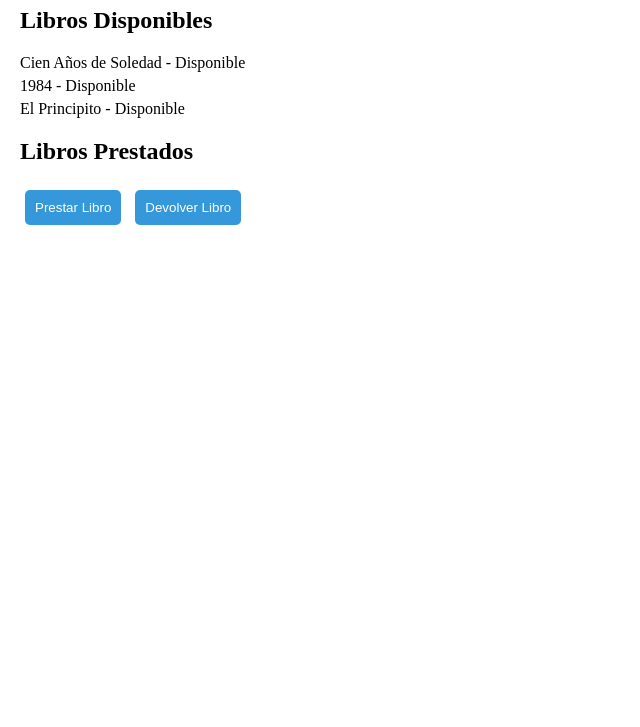
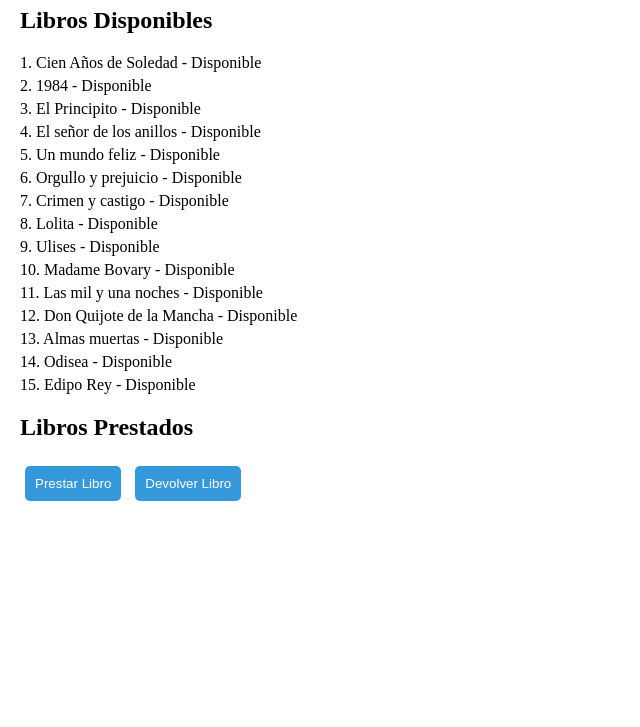
Before and after one commit to Steft91/Conjunta2P, a plain HTML site: page index.html in a window 1280 px wide. Shown: the part 73-800 px from the top of the page, without its empty margins (0-640 px from the left). Drawn offline with Linux system fonts and the light colour scheme.

Commit message:
ACTUALIZADO

```diff
--- a/css/style.css
+++ b/css/style.css
@@ -3,7 +3,7 @@ body {
     margin: 20px;
 }
 h1 {
-    color: #2c3e50;
+    color: #000000;
 }
 ul {
     list-style-type: none;
--- a/index.html
+++ b/index.html
@@ -16,18 +16,31 @@
   <button id="devolver">Devolver Libro</button>
 
   <script>
-    // Simulación del sistema de gestión de biblioteca
 
-    // 1. Estructura del sistema de préstamos
+    // Biblioteca Digital
+
+    // 1. Estructura del sistema de prestamos
     const libros = [
       { id: 1, titulo: "Cien Años de Soledad", autor: "Gabriel García Márquez", genero: "Novela", disponible: true },
       { id: 2, titulo: "1984", autor: "George Orwell", genero: "Distopía", disponible: true },
       { id: 3, titulo: "El Principito", autor: "Antoine de Saint-Exupéry", genero: "Ficción", disponible: true },
+      { id: 4, titulo: "El señor de los anillos", autor: "J. R. R. Tolkien", genero: "Ficción", disponible: true },
+      { id: 5, titulo: "Un mundo feliz", autor: "Aldoux Huxley", genero: "Drama", disponible: true },
+      { id: 6, titulo: "Orgullo y prejuicio", autor: "Jane Austen", genero: "Romantica", disponible: true },
+      { id: 7, titulo: "Crimen y castigo", autor: "Fiodor Dostojevski", genero: "Terror Psicologico", disponible: true },
+      { id: 8, titulo: "Lolita", autor: "Vladimir Nabokov", genero: "Novela", disponible: true },
+      { id: 9, titulo: "Ulises", autor: "James Joyce", genero: "Novela", disponible: true },
+      { id: 10, titulo: "Madame Bovary", autor: "Gustave Flaubert", genero: "Novela", disponible: true },
+      { id: 11, titulo: "Las mil y una noches", autor: "Anonimo", genero: "Novela", disponible: true },
+      { id: 12, titulo: "Don Quijote de la Mancha", autor: "Miguel de Cervantes", genero: "Novela", disponible: true },
+      { id: 13, titulo: "Almas muertas", autor: "Nikolai Gogol", genero: "Drama", disponible: true },
+      { id: 14, titulo: "Odisea", autor: "Homero", genero: "Clasico", disponible: true },
+      { id: 15, titulo: "Edipo Rey", autor: "Sophocles", genero: "Tragedia", disponible: true },
+
     ];
 
     const librosPrestados = [];
 
-    // Función para prestar un libro
     function prestarLibro(idLibro) {
       const libro = libros.find((libro) => libro.id === idLibro && libro.disponible);
       if (libro) {
@@ -39,7 +52,6 @@
       }
     }
 
-    // Función para devolver un libro
     function devolverLibro(idLibro) {
       const index = librosPrestados.findIndex((libro) => libro.id === idLibro);
       if (index !== -1) {
@@ -64,7 +76,7 @@
       listaLibros.innerHTML = "";
       libros.forEach((libro) => {
         const li = document.createElement("li");
-        li.textContent = `${libro.titulo} - ${libro.disponible ? "Disponible" : "Prestado"}`;
+        li.textContent = `${libro.id}. ${libro.titulo} - ${libro.disponible ? "Disponible" : "Prestado"}`;
         listaLibros.appendChild(li);
       });
 
@@ -88,6 +100,8 @@
     enviarRecordatorio();
 
     // 5. Eventos y usabilidad
+
+    //Evento onclick
     const botonPrestar = document.getElementById("prestar");
     const botonDevolver = document.getElementById("devolver");
 
@@ -98,6 +112,19 @@
     };
 
     botonDevolver.onclick = () => {
+      const id = parseInt(prompt("Introduce el ID del libro a devolver:"));
+      devolverLibro(id);
+      actualizarDOM();
+    };
+
+    //Evento OnChange
+    botonPrestar.onchange = () => {
+      const id = parseInt(prompt("Introduce el ID del libro a prestar:"));
+      prestarLibro(id);
+      actualizarDOM();
+    };
+
+    botonDevolver.onchange = () => {
       const id = parseInt(prompt("Introduce el ID del libro a devolver:"));
       devolverLibro(id);
       actualizarDOM();
```
